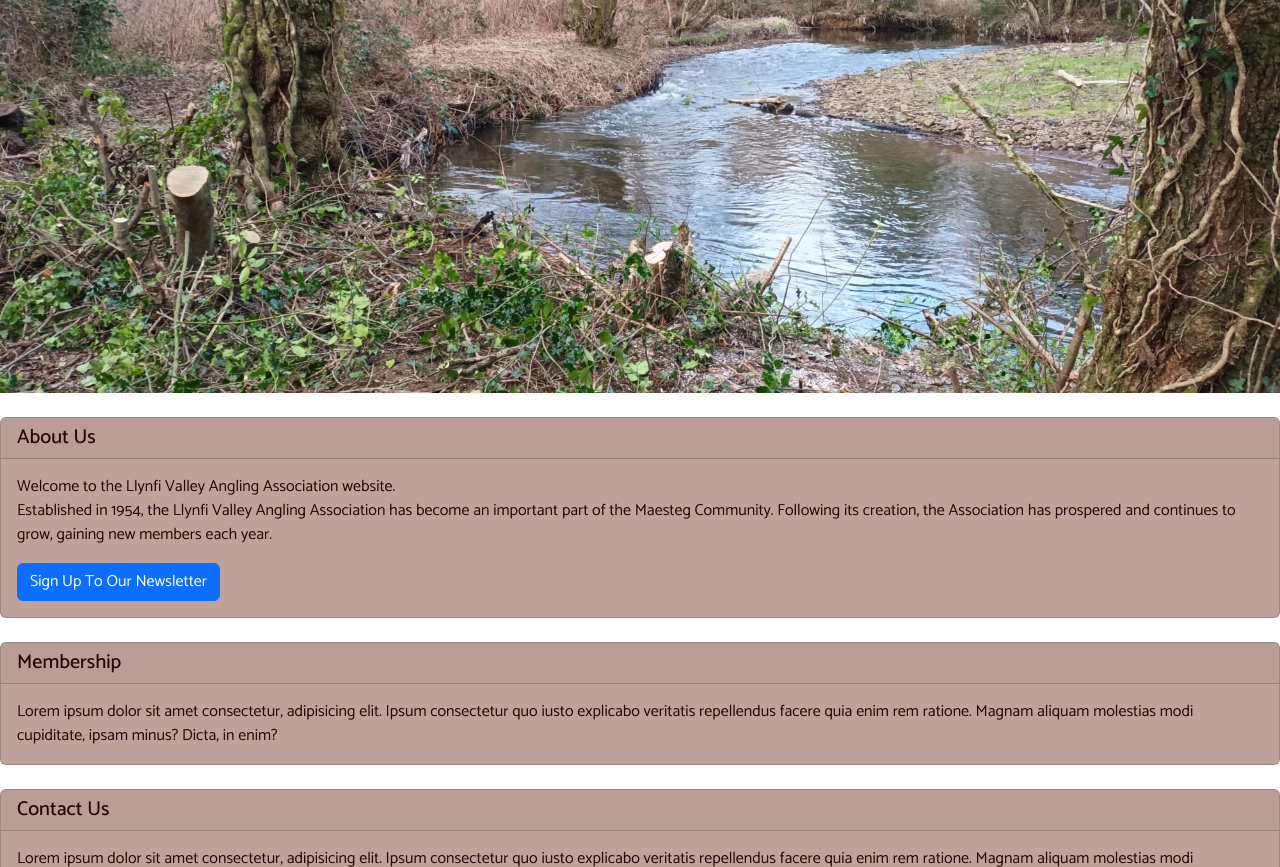
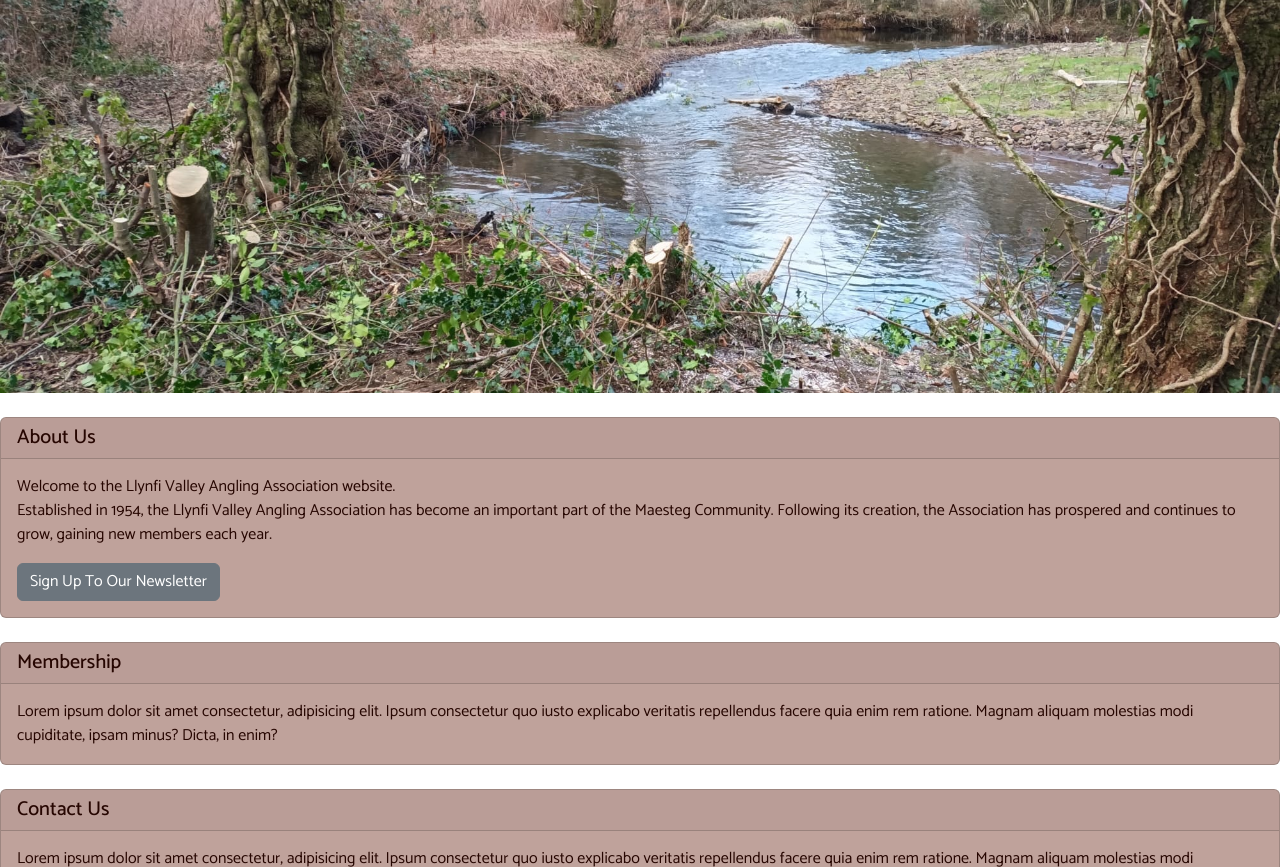
Before and after one commit to BDen32/Milestone-Project-1, a plain HTML site: page index.html in a window 1280 px wide. Shown: the part 233-1100 px from the top of the page. Drawn offline with nearby package versions, Linux system fonts and the light colour scheme; a web font is replaced by a local one.

Commit message:
change button format for sign up

```diff
--- a/index.html
+++ b/index.html
@@ -78,7 +78,7 @@
                         new
                         members each year.</p>
                     <!-- Button trigger modal -->
-                    <button type="button" class="btn btn-primary" data-bs-toggle="modal" data-bs-target="#exampleModal">
+                    <button type="button" class="btn btn-secondary" data-bs-toggle="modal" data-bs-target="#exampleModal">
                         Sign Up To Our Newsletter
                     </button>
 
@@ -139,9 +139,7 @@
                 <div class="card-body">
                     <p class="card-text">Lorem ipsum dolor sit amet consectetur, adipisicing elit. Ipsum consectetur quo
                         iusto explicabo veritatis repellendus facere quia enim rem ratione. Magnam aliquam molestias
-                        modi
-                        cupiditate,
-                        ipsam minus? Dicta, in enim?</p>
+                        modi cupiditate, ipsam minus? Dicta, in enim?</p>
                 </div>
             </div>
         </section>
```
